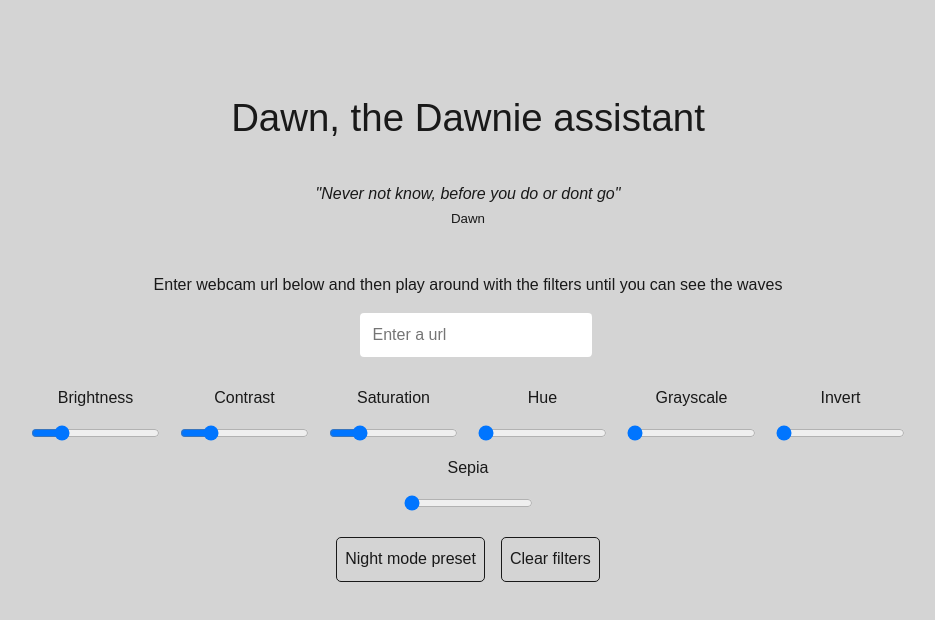
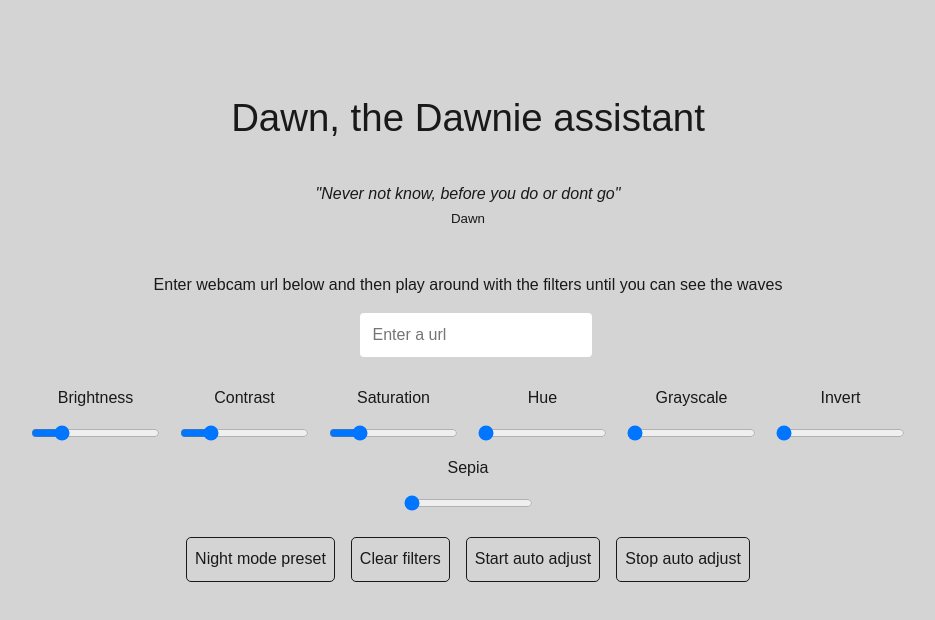
Before and after one commit to joewatts000/dawnie-assist, a SvelteKit app: page / in a window 1280 px wide. Shown: the top 620 px of the page, without its empty margins (172-1107 px from the left). Built offline with nearby package versions, Linux system fonts and the light colour scheme.

Commit message:
add auto adjust

```diff
--- a/src/routes/+page.svelte
+++ b/src/routes/+page.svelte
@@ -2,7 +2,6 @@
 	import { onMount } from "svelte";
 	import Webcam from "./Webcam.svelte";
 
-  // filter: brightness(1.4) contrast(1.8) saturate(0.6) grayscale(0.8);
 
   const nightMode = {
     brightness: '140%',
@@ -14,16 +13,49 @@
     // sepia: '200%',
   };
 
+
+  ///////////////////////////////////////////////////////////////////////////////////////////////////////////////////////////
+
 	let loaded = false;
 	let webcamBox: HTMLDivElement;
+  let video: HTMLVideoElement;
   let url: string;
   let filterState: 'original' | 'edited' | 'none' = 'none';
 	// use a map to store the filters
 	const filtersMap = new Map();
-
   const setLoaded = (newLoaded: boolean) => {
     loaded = newLoaded;
   };
+  let autoAdjustInterval: NodeJS.Timeout;
+
+  ///////////////////////////////////////////////////////////////////////////////////////////////////////////////////////////
+
+  function analyzeFrame() {
+    const canvas = document.createElement('canvas');
+    const ctx = canvas.getContext('2d');
+    video = document.getElementById('video') as HTMLVideoElement;
+    if (!ctx || !video) return;
+    ctx.drawImage(video, 0, 0, canvas.width, canvas.height);
+    const frame = ctx.getImageData(0, 0, canvas.width, canvas.height);
+
+    // Compute histogram or average pixel brightness (simple example)
+    let totalBrightness = 0;
+    for (let i = 0; i < frame.data.length; i += 4) {
+      const r = frame.data[i];
+      const g = frame.data[i + 1];
+      const b = frame.data[i + 2];
+      const brightness = (r + g + b) / 3;
+      totalBrightness += brightness;
+    }
+
+    const avgBrightness = totalBrightness / (canvas.width * canvas.height);
+
+    // Adjust brightness and contrast dynamically based on average brightness
+    const dynamicBrightness = 1.5 - avgBrightness / 255; // Example formula
+    const dynamicContrast = 1.2 + (1 - avgBrightness / 255);
+
+    video.style.filter = `brightness(${dynamicBrightness}) contrast(${dynamicContrast}) blur(1px)`;
+  }
 
   const scrollIntoView = () => {
     const scrollTarget = document.querySelector('#scrollTarget');
@@ -114,6 +146,12 @@
 		document.querySelectorAll('input[type="range"]').forEach((input: any) => {
 			input.value = input.dataset.default;
 		});
+    filterState = 'none';
+    video = document.getElementById('video') as HTMLVideoElement;
+    video.style.filter = '';
+    // remove filters from local storage
+    localStorage.removeItem('filters');
+    stopAdjustFilters();
 	};
 
   const applyRecentFilters = () => {
@@ -138,6 +176,17 @@
   const showRecentEdits = () => {
     filterState = 'edited';
     applyRecentFilters();
+  };
+
+  const startAdjustFilters = () => {
+    clearAllFilters();
+    autoAdjustInterval = setInterval(analyzeFrame, 1000);
+  };
+
+  const stopAdjustFilters = () => {
+    clearInterval(autoAdjustInterval);
+    video = document.getElementById('video') as HTMLVideoElement;
+    video.style.filter = '';
   };
 
 	onMount(() => {
@@ -208,6 +257,8 @@
     {:else if filterState === 'edited'}
       <button class="button" on:click={showOriginal}>Show original</button>
     {/if}
+    <button class="button" on:click={startAdjustFilters}>Start auto adjust</button>
+    <button class="button" on:click={stopAdjustFilters}>Stop auto adjust</button>
   </div>
 	{#if !loaded && url}
 		<div class="loader"></div>
@@ -284,17 +335,17 @@
 	}
   .buttons {
     display: flex;
+    flex-wrap: wrap;
     justify-content: center;
+    align-items: center;
     gap: 1rem;
   }
-	.button {
-		margin-bottom: 2rem;
-	}
 
   p {
     text-align: center;
   }
   .webcamBox {
+    padding-top: 2rem;
     padding-bottom: 200px;
   }
 
```
